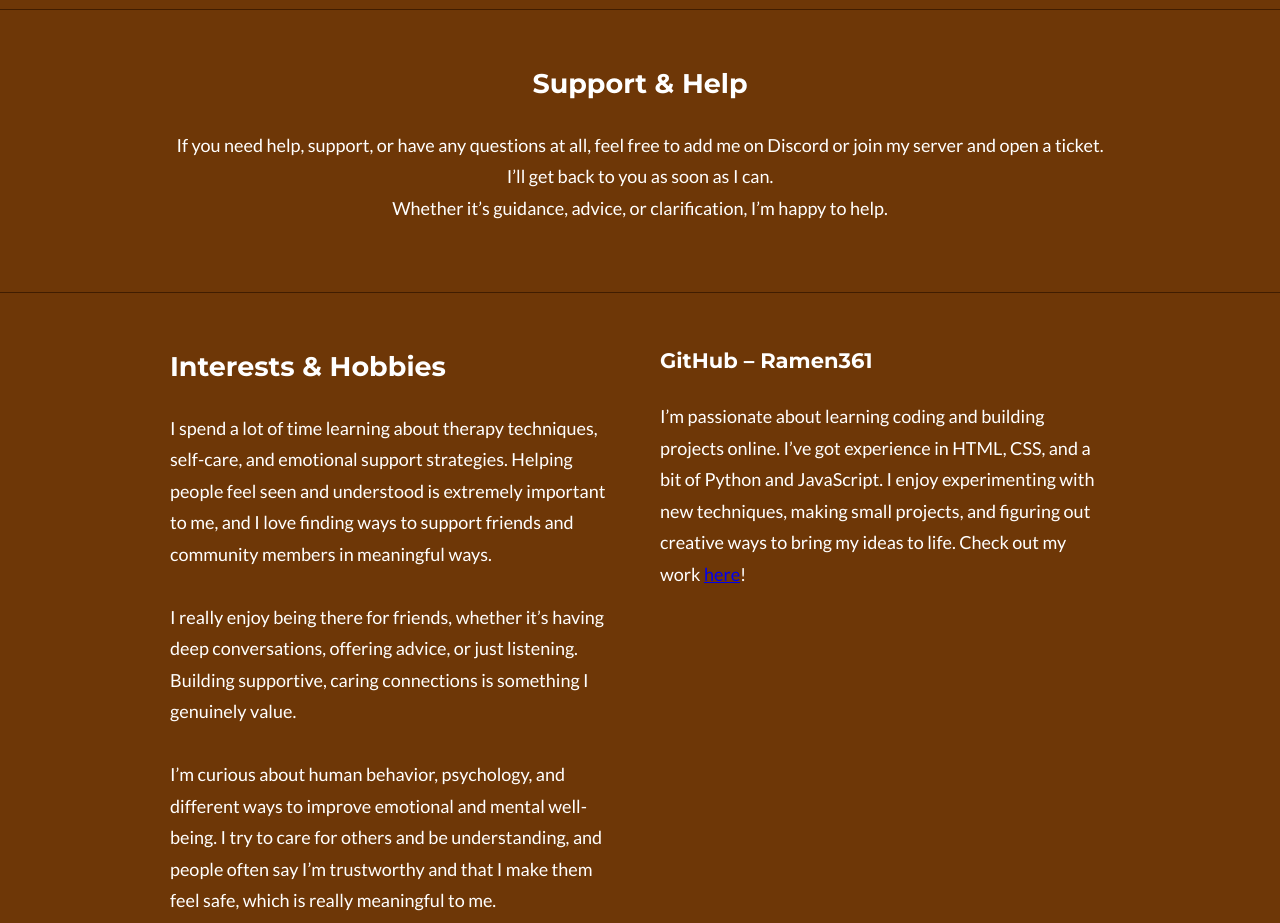
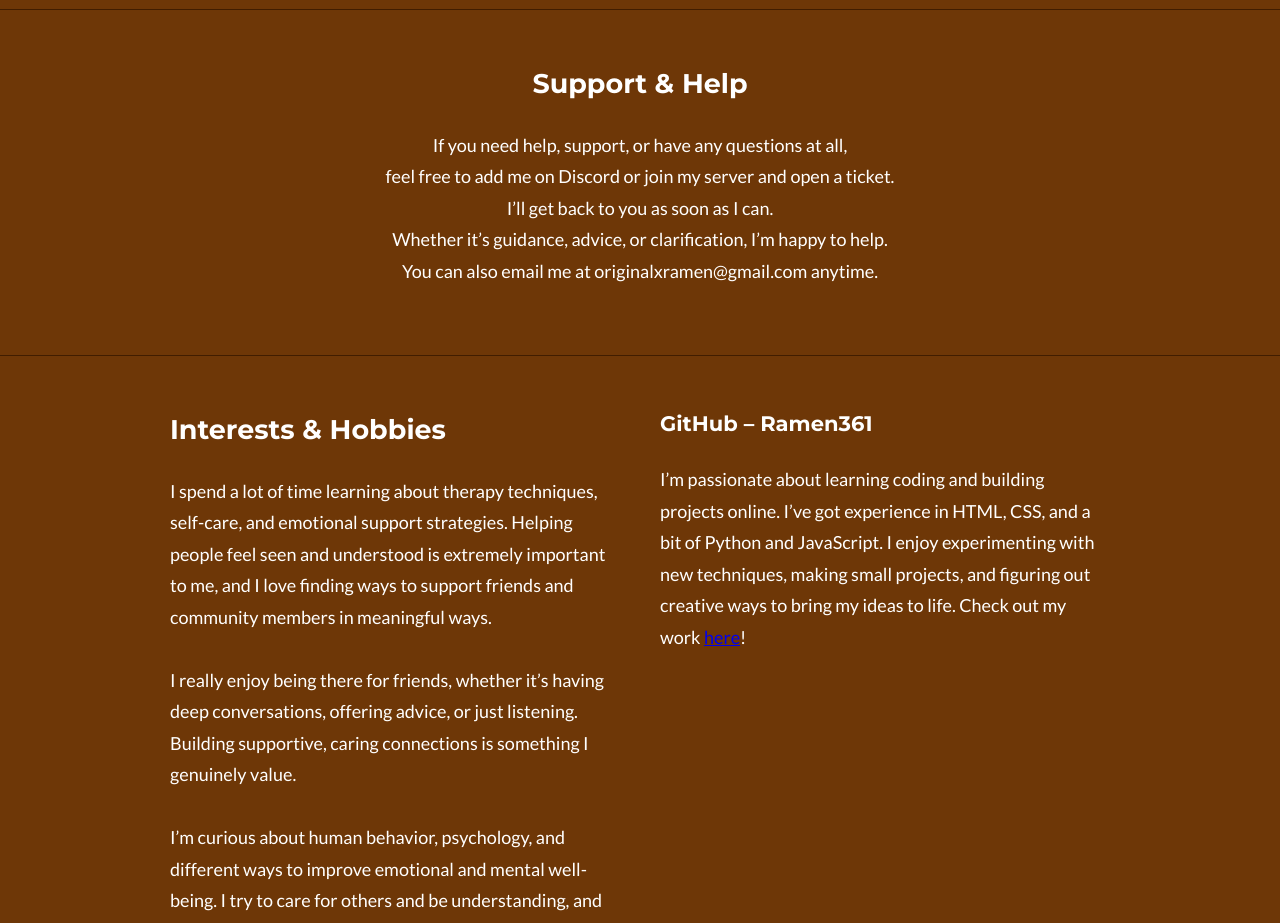
Before and after one commit to Ramen361/ramensupportpage, a plain HTML site: page index.html in a window 1280 px wide. Shown: the part 1920-2843 px from the top of the page. Drawn offline with Linux system fonts and the light colour scheme.

Commit message:
add email

```diff
--- a/index.html
+++ b/index.html
@@ -71,9 +71,11 @@ My goal is to become a therapist, because I genuinely enjoy helping people and s
     <section id="support">
         <h2>Support & Help</h2>
         <p>
-            If you need help, support, or have any questions at all, feel free to add me on Discord or join my server and open a ticket.<br>
+            If you need help, support, or have any questions at all, <br>
+            feel free to add me on Discord or join my server and open a ticket.<br>
             I’ll get back to you as soon as I can.<br>
-            Whether it’s guidance, advice, or clarification, I’m happy to help.
+            Whether it’s guidance, advice, or clarification, I’m happy to help.<br>
+            You can also email me at originalxramen@gmail.com anytime.
         </p>
     </section>
 
```
